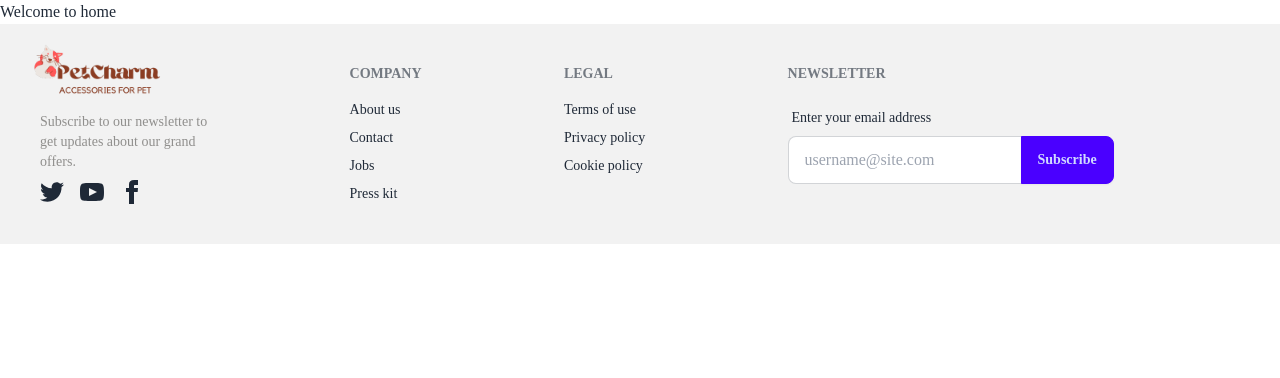
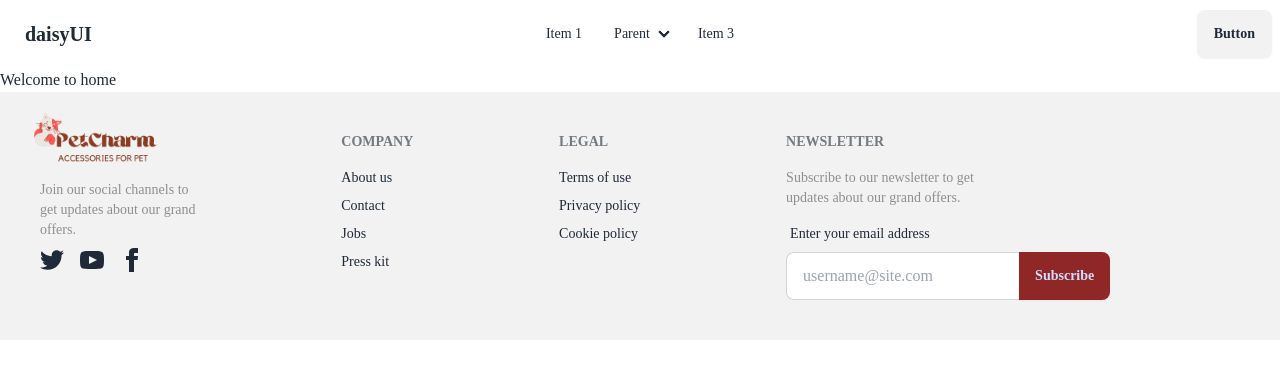
Before and after one commit to ahmisrafil/PetCharm, a React (Vite) app in the folder PetCharm-client/: page / in a window 1280 px wide. Shown: the top 378 px of the page. Built offline with nearby package versions, Linux system fonts and the light colour scheme.

Commit message:
navbar added

```diff
--- a/PetCharm-client/src/Layout/Footer/Footer.jsx
+++ b/PetCharm-client/src/Layout/Footer/Footer.jsx
@@ -6,7 +6,7 @@
         <footer className="footer p-10 bg-base-200 text-base-content">
             <nav>
                 <img src={logo} className='h-16 -ml-6 -mt-6' />
-                <h3 className='text-[#908F8D]'>Subscribe to our newsletter to <br />get updates about our grand <br /> offers.</h3>
+                <h3 className='text-[#908F8D]'>Join our social channels to <br />get updates about our grand <br /> offers.</h3>
                 <div className="grid grid-flow-col gap-4">
                     <a href='https://x.com' target='blank'><svg xmlns="http://www.w3.org/2000/svg" width="24" height="24" viewBox="0 0 24 24" className="fill-current"><path d="M24 4.557c-.883.392-1.832.656-2.828.775 1.017-.609 1.798-1.574 2.165-2.724-.951.564-2.005.974-3.127 1.195-.897-.957-2.178-1.555-3.594-1.555-3.179 0-5.515 2.966-4.797 6.045-4.091-.205-7.719-2.165-10.148-5.144-1.29 2.213-.669 5.108 1.523 6.574-.806-.026-1.566-.247-2.229-.616-.054 2.281 1.581 4.415 3.949 4.89-.693.188-1.452.232-2.224.084.626 1.956 2.444 3.379 4.6 3.419-2.07 1.623-4.678 2.348-7.29 2.04 2.179 1.397 4.768 2.212 7.548 2.212 9.142 0 14.307-7.721 13.995-14.646.962-.695 1.797-1.562 2.457-2.549z"></path></svg></a>
                     <a href='https://youtube.com' target='blank'><svg xmlns="http://www.w3.org/2000/svg" width="24" height="24" viewBox="0 0 24 24" className="fill-current"><path d="M19.615 3.184c-3.604-.246-11.631-.245-15.23 0-3.897.266-4.356 2.62-4.385 8.816.029 6.185.484 8.549 4.385 8.816 3.6.245 11.626.246 15.23 0 3.897-.266 4.356-2.62 4.385-8.816-.029-6.185-.484-8.549-4.385-8.816zm-10.615 12.816v-8l8 3.993-8 4.007z"></path></svg></a>
@@ -28,13 +28,14 @@
             </nav>
             <form>
                 <header className="footer-title">Newsletter</header>
+                <h3 className='text-[#908F8D]'>Subscribe to our newsletter to get <br />updates about our grand offers.</h3>
                 <fieldset className="form-control w-80">
                     <label className="label">
                         <span className="label-text">Enter your email address</span>
                     </label>
                     <div className="join">
                         <input type="text" placeholder="username@site.com" className="input input-bordered join-item" />
-                        <button className="btn btn-primary join-item">Subscribe</button>
+                        <button className="btn btn-primary join-item border-none bg-[#902727]">Subscribe</button>
                     </div>
                 </fieldset>
             </form>
--- a/PetCharm-client/src/Layout/Main.jsx
+++ b/PetCharm-client/src/Layout/Main.jsx
@@ -1,10 +1,12 @@
 import React from 'react';
 import { Outlet } from 'react-router-dom';
 import Footer from './Footer/Footer';
+import NavBar from './NavBar/NavBar';
 
 const Main = () => {
     return (
         <div>
+            <NavBar></NavBar>
             <Outlet></Outlet>
             <Footer></Footer>
         </div>
--- /dev/null
+++ b/PetCharm-client/src/Layout/NavBar/NavBar.jsx
@@ -0,0 +1,39 @@
+import React from 'react';
+
+const NavBar = () => {
+    return (
+        <div className="navbar bg-base-100">
+            <div className="navbar-start">
+                <div className="dropdown">
+                    <div tabIndex={0} role="button" className="btn btn-ghost lg:hidden">
+                        <svg xmlns="http://www.w3.org/2000/svg" className="h-5 w-5" fill="none" viewBox="0 0 24 24" stroke="currentColor"><path strokeLinecap="round" strokeLinejoin="round" strokeWidth="2" d="M4 6h16M4 12h8m-8 6h16" /></svg>
+                    </div>
+                    <ul tabIndex={0} className="menu menu-sm dropdown-content mt-3 z-[1] p-2 shadow bg-base-100 rounded-box w-52">
+
+                    </ul>
+                </div>
+                <a className="btn btn-ghost text-xl">daisyUI</a>
+            </div>
+            <div className="navbar-center hidden lg:flex">
+                <ul className="menu menu-horizontal px-1">
+                    <li><a>Item 1</a></li>
+                    <li>
+                        <details>
+                            <summary>Parent</summary>
+                            <ul className="p-2">
+                                <li><a>Submenu 1</a></li>
+                                <li><a>Submenu 2</a></li>
+                            </ul>
+                        </details>
+                    </li>
+                    <li><a>Item 3</a></li>
+                </ul>
+            </div>
+            <div className="navbar-end">
+                <a className="btn">Button</a>
+            </div>
+        </div>
+    );
+};
+
+export default NavBar;
```
